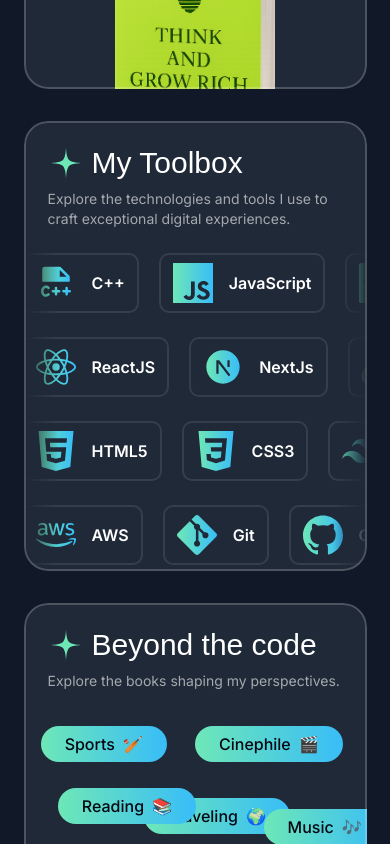
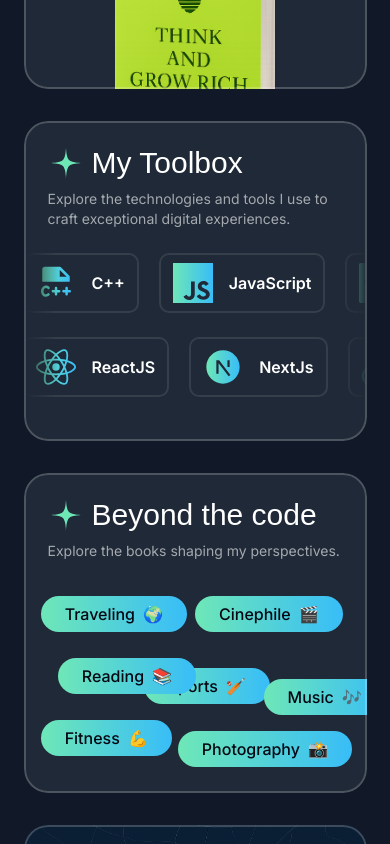
Before and after one commit to aniket1251/portfolio, a Next.js app: page / in a window 390 px wide. Shown: the part 3980-4824 px from the top of the page. Built offline with nearby package versions, Linux system fonts and the light colour scheme; a web font is replaced by a local one.

Commit message:
finish aboutSection

```diff
--- a/src/components/Card.tsx
+++ b/src/components/Card.tsx
@@ -9,7 +9,7 @@ const Card = ({
     }:ComponentPropsWithRef<"div">) => {
   return (
         <div
-              className={twMerge("bg-gray-800 rounded-3xl relative z-0 overflow-hidden after:z-10 after:content-[''] after:absolute after:inset-0 after:outline-2 after:outline after:-outline-offset-2 after:rounded-3xl after:outline-white/20 after:pointer-events-none p-6",
+              className={twMerge("bg-gray-800 rounded-3xl relative z-0 overflow-hidden after:z-10 after:content-[''] after:absolute after:inset-0 after:outline-2 after:outline after:-outline-offset-2 after:rounded-3xl after:outline-white/20 after:pointer-events-none",
                 className
               )}
               {...other}
--- a/src/components/CardHeader.tsx
+++ b/src/components/CardHeader.tsx
@@ -11,12 +11,12 @@ const CardHeader = ({
     className?:string;
 }) => {
   return (
-    <div className={twMerge('flex flex-col',className)}>
+    <div className={twMerge('flex flex-col p-6 md:py-8 md:px-10',className)}>
         <div className="inline-flex items-center gap-2">
             <StarIcon className="size-9 text-emerald-300"/>
             <h3 className='font-serif text-3xl'>{title}</h3>
         </div>
-            <p className='text-sm text-white/60 mt-2'>
+            <p className='text-sm lg:text-base max-w-xs text-white/60 mt-2'>
                 {description}
             </p>
     </div>
--- a/src/sections/About.tsx
+++ b/src/sections/About.tsx
@@ -58,6 +58,30 @@ const techIcons1 = [
     title:"Postgresql",
     icon:BiLogoPostgresql,
   },
+    {
+    title:"AWS",
+    icon:FaAws,
+  },
+  {
+    title:"Git",
+    icon:SiGit,
+  },
+  {
+    title:"Github",
+    icon:SiGithub,
+  },
+  {
+    title:"Docker",
+    icon:SiDocker,
+  },
+  {
+    title:"Postman",
+    icon:SiPostman,
+  },
+  {
+    title:"VS Code",
+    icon:VscVscode,
+  },
 ];
 
 const techIcons2 = [
@@ -85,9 +109,7 @@ const techIcons2 = [
     title:"Mongodb",
     icon:SiMongodb,
   },
-]
-const techIcons3 = [
-  {
+    {
     title:"HTML5",
     icon:SiHtml5,
   },
@@ -112,38 +134,12 @@ const techIcons3 = [
     icon:SiMongoose,
   },
 ]
-const techIcons4 = [
-  {
-    title:"AWS",
-    icon:FaAws,
-  },
-  {
-    title:"Git",
-    icon:SiGit,
-  },
-  {
-    title:"Github",
-    icon:SiGithub,
-  },
-  {
-    title:"Docker",
-    icon:SiDocker,
-  },
-  {
-    title:"Postman",
-    icon:SiPostman,
-  },
-  {
-    title:"VS Code",
-    icon:VscVscode,
-  },
-]
 
 
 const hobbies =[
   {
-    title:"Sports",
-    emoji:"🏏",
+    title:"Traveling",
+    emoji:"🌍",
     left:"5%",
     top:"5%",
   },
@@ -154,8 +150,8 @@ const hobbies =[
     top:"5%",
   },
   {
-    title:"Traveling",
-    emoji:"🌍",
+    title:"Sports",
+    emoji:"🏏",
     left:"35%",
     top:"40%",
   },
@@ -187,7 +183,7 @@ const hobbies =[
 
 export const AboutSection = () => {
   return(
-    <div className="py-20">
+    <div className="py-20 lg:py-28">
       <div className="container">
         <SectionHeader
           eyebrow="About Me"
@@ -195,23 +191,24 @@ export const AboutSection = () => {
           description="Learn more about who I am, what I do, and what inspires me."
         />
         <div className="mt-20 flex flex-col gap-8">
-          <Card className="h-[320px]">
+          <div className="grid grid-cols-1 gap-8 md:grid-cols-5 lg:grid-cols-3">
+          <Card className="h-[320px] md:col-span-2 lg:col-span-1">
             <CardHeader title="My Reads" description="Explore the books shaping my perspectives."
             />
-            <div className="w-40 mx-auto mt-2">
-              <Image src={bookImage} alt="book" className="mt-4"/>
+            <div className="w-40 mx-auto mt-0">
+              <Image src={bookImage} alt="book" className="-mt-2 md:-mt-4 lg:-mt-6"/>
             </div>
           </Card>
-          <Card className="h-[450px] p-0">
+          <Card className="h-[320px] md:col-span-3 lg:col-span-2">
             <CardHeader title="My Toolbox" description="Explore the technologies and tools I use to craft exceptional digital experiences."
-            className="px-6 pt-6"
+            className=""
             />
-            <ToolboxItems techIcons={techIcons1} className="mt-6"/>
+            <ToolboxItems techIcons={techIcons1} className=""/>
             <ToolboxItems techIcons={techIcons2} className="mt-6"/>
-            <ToolboxItems techIcons={techIcons3} className="mt-6"/>
-            <ToolboxItems techIcons={techIcons4} className="mt-6"/>
           </Card>
-          <Card className="h-[320px] p-0 flex flex-col">
+          </div>
+          <div className="grid grid-cols-1 gap-8 md:grid-cols-5 lg:grid-cols-3">
+          <Card className="h-[320px] p-0 flex flex-col md:col-span-3 lg:col-span-2">
             <CardHeader title="Beyond the code" description="Explore the books shaping my perspectives." className="px-6 py-6"
             />
             <div className="relative flex-1">
@@ -226,12 +223,13 @@ export const AboutSection = () => {
               ))}
             </div>
           </Card>
-          <Card className="h-[320px] p-0 relative">
+          <Card className="h-[320px] p-0 relative md:col-span-2 lg:col-span-1">
             <Image src={mapImage} alt="map" className="h-full w-full object-cover"/>
             <div className="absolute top-1/2 left-1/2 -translate-x-1/2 -translate-y-1/2 size-10 rounded-full bg-gradient-to-r from-emerald-300 to-sky-400 after:content-[''] after:absolute after:inset-0 after:outline after:outline-2 after:outline-offset-2 after:rounded-full after:outline-gray-950/30">
               <Image src={smileImage} alt="face-emoji" className="size-10"/>
             </div>
           </Card>
+          </div>
         </div>
       </div>
     </div>
```
